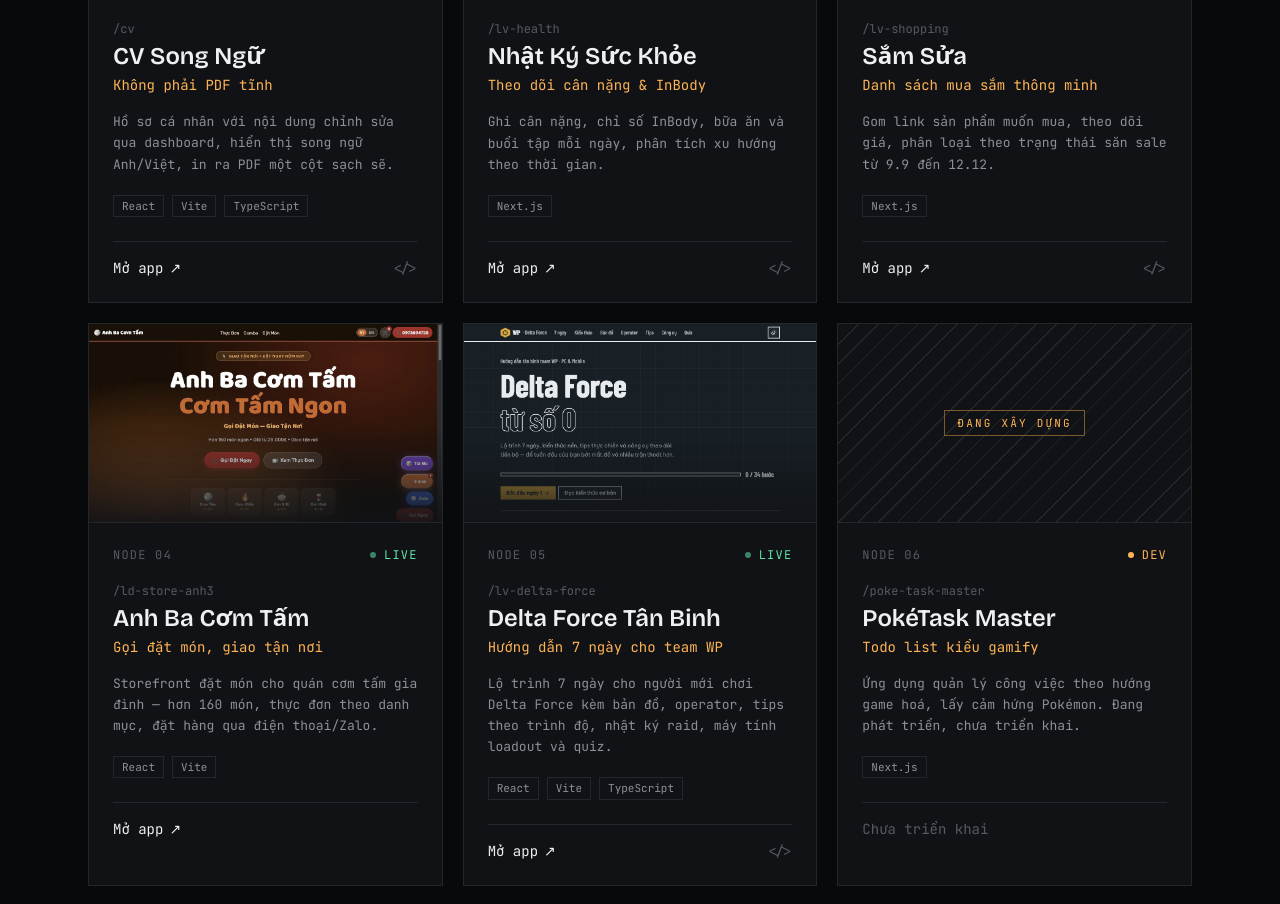
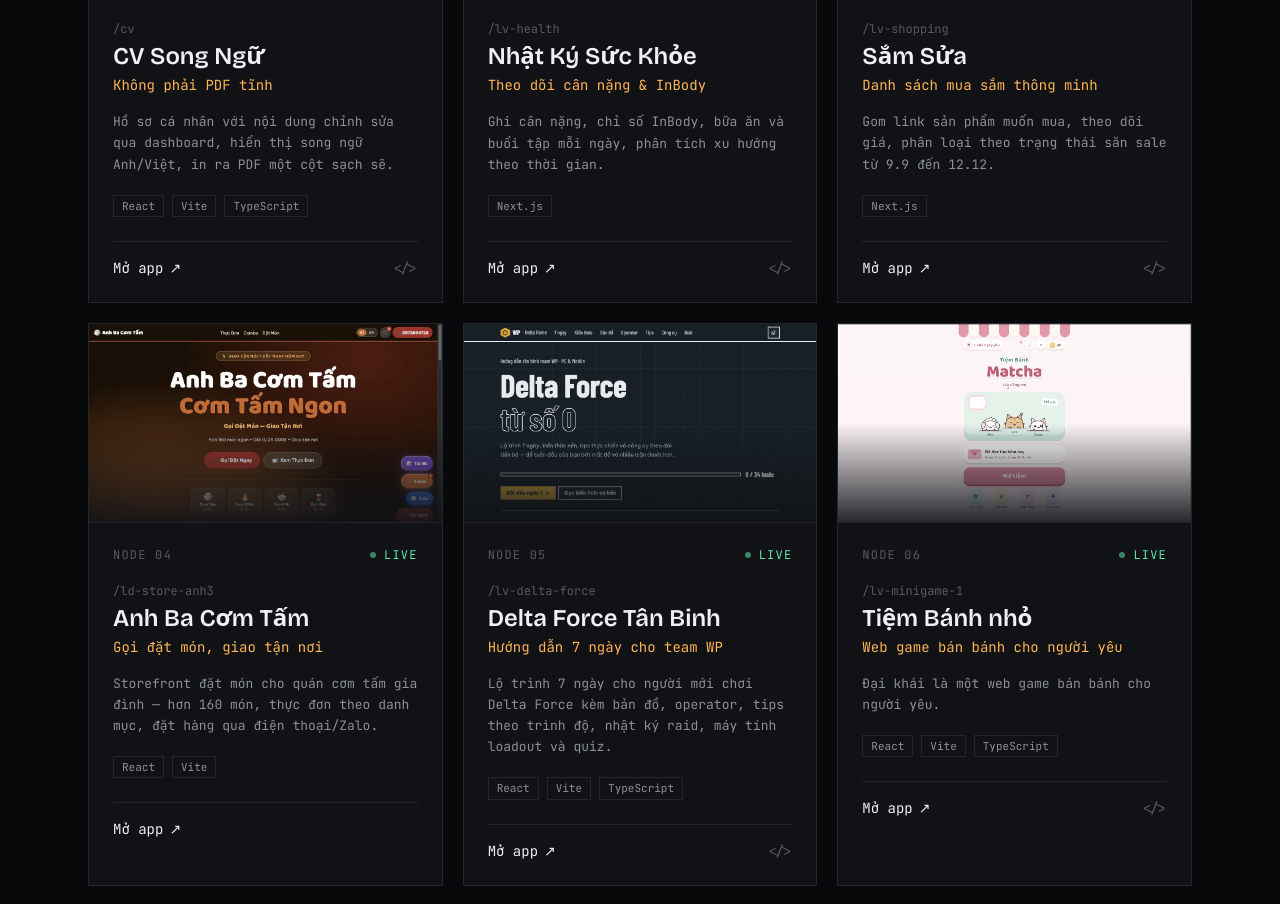
Before and after one commit to levinh0612/lv-ecosystem, a React (Vite) app: page / in a window 1280 px wide. Shown: the part 860-1764 px from the top of the page. Built offline with nearby package versions, Linux system fonts and the light colour scheme.

Commit message:
add more app

```diff
--- a/src/App.tsx
+++ b/src/App.tsx
@@ -1,12 +1,14 @@
 import cvShot from "./assets/screenshots/cv.jpg";
 import ldStoreShot from "./assets/screenshots/ld-store-anh3.jpg";
 import lvDeltaForceShot from "./assets/screenshots/lv-delta-force.jpg";
+import lvMinigame1Shot from "./assets/screenshots/lv-minigame-1.png";
 import lvHealthShot from "./assets/screenshots/lv-health.jpg";
 import lvShoppingShot from "./assets/screenshots/lv-shopping.jpg";
 
 type Status = "live" | "dev" | "offline";
 
 type Node = {
+  seqno: number;  // sequence number
   codename: string;
   name: string;
   tagline: string;
@@ -20,6 +22,7 @@ type Node = {
 
 const nodes: Node[] = [
   {
+    seqno: 1,
     codename: "cv",
     name: "CV Song Ngữ",
     tagline: "Không phải PDF tĩnh",
@@ -32,6 +35,7 @@ const nodes: Node[] = [
     shot: cvShot,
   },
   {
+    seqno: 2,
     codename: "lv-health",
     name: "Nhật Ký Sức Khỏe",
     tagline: "Theo dõi cân nặng & InBody",
@@ -44,6 +48,7 @@ const nodes: Node[] = [
     shot: lvHealthShot,
   },
   {
+    seqno: 3,
     codename: "lv-shopping",
     name: "Sắm Sửa",
     tagline: "Danh sách mua sắm thông minh",
@@ -56,6 +61,7 @@ const nodes: Node[] = [
     shot: lvShoppingShot,
   },
   {
+    seqno: 4,
     codename: "ld-store-anh3",
     name: "Anh Ba Cơm Tấm",
     tagline: "Gọi đặt món, giao tận nơi",
@@ -67,6 +73,7 @@ const nodes: Node[] = [
     shot: ldStoreShot,
   },
   {
+    seqno: 5,
     codename: "lv-delta-force",
     name: "Delta Force Tân Binh",
     tagline: "Hướng dẫn 7 ngày cho team WP",
@@ -79,6 +86,20 @@ const nodes: Node[] = [
     shot: lvDeltaForceShot,
   },
   {
+    seqno: 6,
+    codename: "lv-minigame-1",
+    name: "Tiệm Bánh nhỏ",
+    tagline: "Web game bán bánh cho người yêu",
+    description:
+      "Đại khái là một web game bán bánh cho người yêu.",
+    stack: ["React", "Vite", "TypeScript"],
+    status: "live",
+    url: "https://lv-minigame-1.vercel.app",
+    github: "https://github.com/levinh0612/lv-minigame-1",
+    shot: lvMinigame1Shot,
+  },
+  {
+    seqno: 7,
     codename: "poke-task-master",
     name: "PokéTask Master",
     tagline: "Todo list kiểu gamify",
@@ -88,6 +109,7 @@ const nodes: Node[] = [
     status: "dev",
   },
   {
+    seqno: 8,
     codename: "landing-page-factory",
     name: "Landing Page Factory",
     tagline: "Nền tảng dựng landing page",
@@ -122,22 +144,22 @@ function Logo({ className }: { className?: string }) {
 function NodePreview({ node }: { node: Node }) {
   if (node.shot) {
     return (
-      <div className="relative aspect-video overflow-hidden border-b border-[var(--line)] bg-[var(--bg)]">
+      <div className="relative aspect-video overflow-hidden border-b border-(--line) bg-(--bg)">
         <img
           src={node.shot}
           alt={`Ảnh chụp giao diện ${node.name}`}
           loading="lazy"
           className="h-full w-full object-cover object-top grayscale-[35%] transition-all duration-500 ease-out group-hover:scale-[1.06] group-hover:grayscale-0"
         />
-        <div className="pointer-events-none absolute inset-0 bg-gradient-to-t from-[var(--bg-raised)] via-transparent to-transparent opacity-90" />
-        <div className="pointer-events-none absolute inset-0 translate-y-[-100%] bg-gradient-to-b from-transparent via-[rgba(255,180,84,0.08)] to-transparent transition-transform duration-700 ease-out group-hover:translate-y-[100%]" />
+        <div className="pointer-events-none absolute inset-0 bg-linear-to-t from-(--bg-raised) via-transparent to-transparent opacity-90" />
+        <div className="pointer-events-none absolute inset-0 translate-y-[-100%] bg-linear-to-b from-transparent via-[rgba(255,180,84,0.08)] to-transparent transition-transform duration-700 ease-out group-hover:translate-y-[100%]" />
       </div>
     );
   }
 
   return (
-    <div className="relative flex aspect-video items-center justify-center overflow-hidden border-b border-[var(--line)] bg-[repeating-linear-gradient(135deg,var(--line)_0px,var(--line)_1px,transparent_1px,transparent_14px)]">
-      <span className="border border-[var(--amber-dim)] px-3 py-1 text-[11px] tracking-[0.2em] text-[var(--amber)]">
+    <div className="relative flex aspect-video items-center justify-center overflow-hidden border-b border-(--line) bg-[repeating-linear-gradient(135deg,var(--line)_0px,var(--line)_1px,transparent_1px,transparent_14px)]">
+      <span className="border border-(--amber-dim) px-3 py-1 text-[11px] tracking-[0.2em] text-(--amber)">
         ĐANG XÂY DỰNG
       </span>
     </div>
@@ -148,13 +170,13 @@ function NodeCard({ node, index }: { node: Node; index: number }) {
   const meta = statusMeta[node.status];
   return (
     <article
-      className="rise group relative overflow-hidden border border-[var(--line)] bg-[var(--bg-raised)] transition-colors duration-300 hover:border-[var(--line-bright)]"
+      className="rise group relative overflow-hidden border border-(--line) bg-(--bg-raised) transition-colors duration-300 hover:border-(--line-bright)"
       style={{ animationDelay: `${index * 90}ms` }}
     >
       <NodePreview node={node} />
 
       <div className="p-6">
-        <div className="flex items-center justify-between text-xs tracking-widest text-[var(--ink-faint)]">
+        <div className="flex items-center justify-between text-xs tracking-widest text-(--ink-faint)">
           <span>NODE {String(index + 1).padStart(2, "0")}</span>
           <span className={`inline-flex items-center gap-2 ${meta.text}`}>
             <span className={`h-1.5 w-1.5 rounded-full ${meta.dot}`} />
@@ -162,13 +184,13 @@ function NodeCard({ node, index }: { node: Node; index: number }) {
           </span>
         </div>
 
-        <p className="mt-5 text-xs text-[var(--ink-faint)]">/{node.codename}</p>
-        <h3 className="font-display mt-1 text-2xl font-semibold leading-tight text-[var(--ink)]">
+        <p className="mt-5 text-xs text-(--ink-faint)">/{node.codename}</p>
+        <h3 className="font-display mt-1 text-2xl font-semibold leading-tight text-(--ink)">
           {node.name}
         </h3>
-        <p className="mt-1 text-sm text-[var(--amber)]">{node.tagline}</p>
+        <p className="mt-1 text-sm text-(--amber)">{node.tagline}</p>
 
-        <p className="mt-4 text-[13px] leading-relaxed text-[var(--ink-dim)]">
+        <p className="mt-4 text-[13px] leading-relaxed text-(--ink-dim)">
           {node.description}
         </p>
 
@@ -176,32 +198,32 @@ function NodeCard({ node, index }: { node: Node; index: number }) {
           {node.stack.map((s) => (
             <span
               key={s}
-              className="border border-[var(--line)] px-2 py-0.5 text-[11px] text-[var(--ink-dim)]"
+              className="border border-(--line) px-2 py-0.5 text-[11px] text-(--ink-dim)"
             >
               {s}
             </span>
           ))}
         </div>
 
-        <div className="mt-6 flex items-center gap-4 border-t border-[var(--line)] pt-4 text-sm">
+        <div className="mt-6 flex items-center gap-4 border-t border-(--line) pt-4 text-sm">
           {node.url ? (
             <a
               href={node.url}
               target="_blank"
               rel="noreferrer"
-              className="inline-flex items-center gap-1.5 text-[var(--ink)] transition-colors hover:text-[var(--amber)]"
+              className="inline-flex items-center gap-1.5 text-(--ink) transition-colors hover:text-(--amber)"
             >
               Mở app <span aria-hidden>↗</span>
             </a>
           ) : (
-            <span className="text-[var(--ink-faint)]">Chưa triển khai</span>
+            <span className="text-(--ink-faint)">Chưa triển khai</span>
           )}
           {node.github && (
             <a
               href={node.github}
               target="_blank"
               rel="noreferrer"
-              className="ml-auto text-[var(--ink-faint)] transition-colors hover:text-[var(--ink)]"
+              className="ml-auto text-(--ink-faint) transition-colors hover:text-(--ink)"
               aria-label={`GitHub của ${node.name}`}
             >
               {"</>"}
@@ -218,33 +240,33 @@ function App() {
 
   return (
     <div className="min-h-screen bg-[var(--bg)]">
-      <header className="border-b border-[var(--line)]">
+      <header className="border-b border-(--line)">
         <div className="mx-auto flex max-w-6xl items-center justify-between px-6 py-5">
           <div className="flex items-center gap-2.5">
-            <Logo className="h-6 w-6 text-[var(--ink-faint)]" />
+            <Logo className="h-6 w-6 text-(--ink-faint)" />
             <span className="font-display text-lg font-bold tracking-tight">
-              LV<span className="text-[var(--amber)]">.</span>ECOSYSTEM
+              LV<span className="text-(--amber)">.</span>ECOSYSTEM
             </span>
           </div>
-          <div className="hidden items-center gap-2 text-xs text-[var(--ink-faint)] sm:flex">
-            <span className="h-1.5 w-1.5 rounded-full bg-[var(--live)] status-live" />
+          <div className="hidden items-center gap-2 text-xs text-(--ink-faint)] sm:flex">
+            <span className="h-1.5 w-1.5 rounded-full bg-(--live) status-live" />
             {liveCount}/{nodes.length} NODE ĐANG HOẠT ĐỘNG
           </div>
         </div>
       </header>
 
-      <section className="grid-field relative overflow-hidden border-b border-[var(--line)]">
+      <section className="grid-field relative overflow-hidden border-b border-(--line)">
         <div className="relative z-10 mx-auto max-w-6xl px-6 py-20 sm:py-28">
-          <p className="rise text-xs tracking-[0.3em] text-[var(--ink-faint)]">
+          <p className="rise text-xs tracking-[0.3em] text-(--ink-faint)">
             TRẠM ĐIỀU PHỐI CÁ NHÂN
           </p>
           <h1 className="font-display text-glow rise mt-5 max-w-3xl text-[2.5rem] font-semibold leading-[1.05] sm:text-6xl">
             Mọi webapp tôi làm,
             <br />
-            quy về <span className="text-[var(--amber)]">một điểm.</span>
+            quy về <span className="text-(--amber)">một điểm.</span>
           </h1>
           <p
-            className="rise mt-6 max-w-xl text-sm leading-relaxed text-[var(--ink-dim)] sm:text-base"
+            className="rise mt-6 max-w-xl text-sm leading-relaxed text-(--ink-dim) sm:text-base"
             style={{ animationDelay: "120ms" }}
           >
             Danh mục các sản phẩm cá nhân — từ CV, sức khỏe, mua sắm đến các nền
@@ -261,14 +283,14 @@ function App() {
         </div>
       </main>
 
-      <footer className="border-t border-[var(--line)]">
-        <div className="mx-auto flex max-w-6xl flex-col gap-2 px-6 py-8 text-xs text-[var(--ink-faint)] sm:flex-row sm:items-center sm:justify-between">
+      <footer className="border-t border-(--line)">
+        <div className="mx-auto flex max-w-6xl flex-col gap-2 px-6 py-8 text-xs text-(--ink-faint)] sm:flex-row sm:items-center sm:justify-between">
           <span>Lê Vinh · levinh0612</span>
           <a
             href="https://github.com/levinh0612"
             target="_blank"
             rel="noreferrer"
-            className="transition-colors hover:text-[var(--ink)]"
+            className="transition-colors hover:text-(--ink)"
           >
             github.com/levinh0612 ↗
           </a>
```
Also changed, not shown: src/assets/screenshots/lv-minigame-1.png (added).
